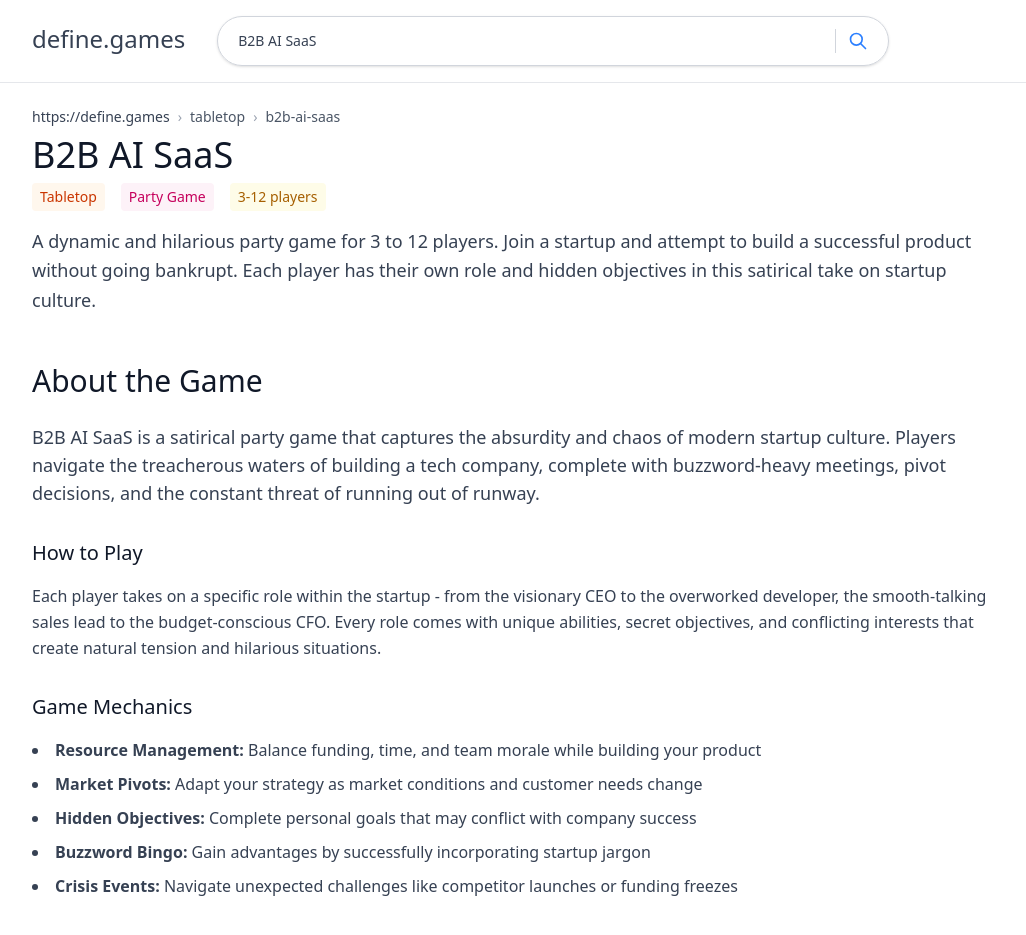
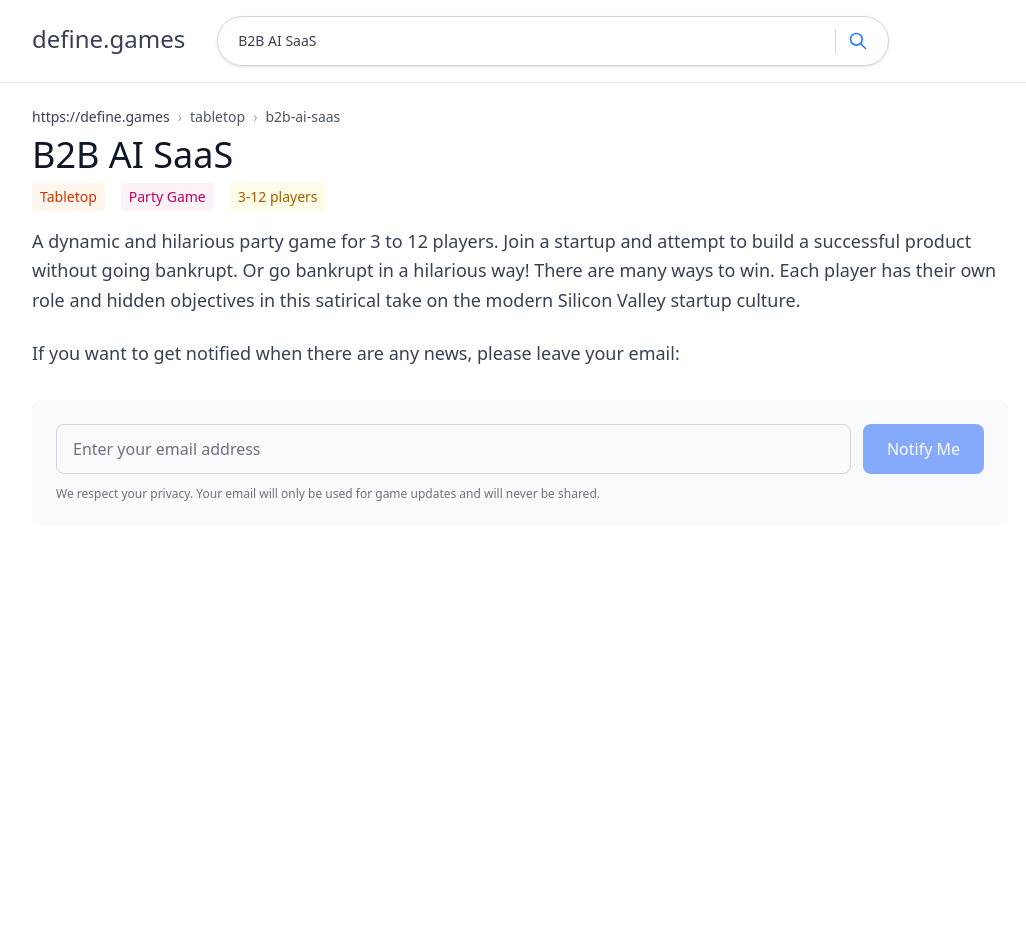
Before and after one commit to definegames/define.games, a Next.js app: page /tabletop/b2b-ai-saas in a window 1280 px wide. Shown: the top 935 px of the page, without its empty margins (120-1146 px from the left). After the commit the page ends 800 px from the top, so only its background shows below. Built offline with nearby package versions, Linux system fonts and the light colour scheme.

Commit message:
Change the B2B AI SaaS page

```diff
--- a/src/app/tabletop/b2b-ai-saas/page.tsx
+++ b/src/app/tabletop/b2b-ai-saas/page.tsx
@@ -1,6 +1,18 @@
+"use client";
+
 import Header from "@/components/Header";
+import { useState } from "react";
 
 const ROOT_URL = "https://define.games";
+const GOOGLE_SCRIPT_URL =
+  "https://script.google.com/macros/s/AKfycbyJ3aVRur8DWT0lbEXYM9AsFPg-D6a2ieAfcnX2xr66mBA8QmZWRXR2JA1sVc7PXppl/exec";
+
+const CLASSES_BY_STATUS = {
+  idle: "",
+  loading: "",
+  success: "bg-green-50 text-green-700 border border-green-200",
+  error: "bg-red-50 text-red-700 border border-red-200",
+};
 
 export default function B2BAISaaSPage(): JSX.Element {
   return (
@@ -27,140 +39,92 @@ export default function B2BAISaaSPage(): JSX.Element {
             </div>
             <p className="text-lg text-gray-700 leading-relaxed">
               A dynamic and hilarious party game for 3 to 12 players. Join a startup and attempt to build a successful
-              product without going bankrupt. Each player has their own role and hidden objectives in this satirical
-              take on startup culture.
+              product without going bankrupt. Or go bankrupt in a hilarious way! There are many ways to win. Each player
+              has their own role and hidden objectives in this satirical take on the modern Silicon Valley startup
+              culture.
             </p>
-          </div>
+            <br />
+            <p className="text-lg text-gray-700 leading-relaxed">
+              If you want to get notified when there are any news, please leave your email:
+            </p>
 
-          {/* Project Description */}
-          <div className="prose prose-gray max-w-none">
-            <h2 className="text-2xl sm:text-3xl text-gray-900 font-normal mb-6">About the Game</h2>
-
-            <div className="space-y-6 text-gray-700 leading-relaxed">
-              <p className="text-base sm:text-lg">
-                B2B AI SaaS is a satirical party game that captures the absurdity and chaos of modern startup culture.
-                Players navigate the treacherous waters of building a tech company, complete with buzzword-heavy
-                meetings, pivot decisions, and the constant threat of running out of runway.
-              </p>
-
-              <h3 className="text-xl font-medium text-gray-900 mt-8 mb-4">How to Play</h3>
-              <p>
-                Each player takes on a specific role within the startup - from the visionary CEO to the overworked
-                developer, the smooth-talking sales lead to the budget-conscious CFO. Every role comes with unique
-                abilities, secret objectives, and conflicting interests that create natural tension and hilarious
-                situations.
-              </p>
-
-              <h3 className="text-xl font-medium text-gray-900 mt-8 mb-4">Game Mechanics</h3>
-              <ul className="list-disc list-inside space-y-2">
-                <li>
-                  <strong>Resource Management:</strong> Balance funding, time, and team morale while building your
-                  product
-                </li>
-                <li>
-                  <strong>Market Pivots:</strong> Adapt your strategy as market conditions and customer needs change
-                </li>
-                <li>
-                  <strong>Hidden Objectives:</strong> Complete personal goals that may conflict with company success
-                </li>
-                <li>
-                  <strong>Buzzword Bingo:</strong> Gain advantages by successfully incorporating startup jargon
-                </li>
-                <li>
-                  <strong>Crisis Events:</strong> Navigate unexpected challenges like competitor launches or funding
-                  freezes
-                </li>
-              </ul>
-
-              <h3 className="text-xl font-medium text-gray-900 mt-8 mb-4">Player Roles</h3>
-              <div className="grid grid-cols-1 md:grid-cols-2 gap-6 my-6">
-                <div className="p-4 border border-gray-200 rounded-lg">
-                  <h4 className="font-semibold text-gray-900 mb-2">The CEO</h4>
-                  <p className="text-sm">
-                    Makes final decisions and sets company direction. Wins by achieving unicorn status, but must keep
-                    all stakeholders happy.
-                  </p>
-                </div>
-                <div className="p-4 border border-gray-200 rounded-lg">
-                  <h4 className="font-semibold text-gray-900 mb-2">The Developer</h4>
-                  <p className="text-sm">
-                    Builds the actual product while fighting against unrealistic deadlines and constantly changing
-                    requirements.
-                  </p>
-                </div>
-                <div className="p-4 border border-gray-200 rounded-lg">
-                  <h4 className="font-semibold text-gray-900 mb-2">The Sales Lead</h4>
-                  <p className="text-sm">
-                    Promises features that don&apos;t exist yet and tries to close deals to keep the company afloat.
-                  </p>
-                </div>
-                <div className="p-4 border border-gray-200 rounded-lg">
-                  <h4 className="font-semibold text-gray-900 mb-2">The CFO</h4>
-                  <p className="text-sm">
-                    Manages the burn rate and tries to prevent the company from spending money on unnecessary
-                    &quot;innovations.&quot;
-                  </p>
-                </div>
-                <div className="p-4 border border-gray-200 rounded-lg">
-                  <h4 className="font-semibold text-gray-900 mb-2">The Investor</h4>
-                  <p className="text-sm">
-                    Provides funding but expects exponential growth and may have conflicting interests with the team.
-                  </p>
-                </div>
-                <div className="p-4 border border-gray-200 rounded-lg">
-                  <h4 className="font-semibold text-gray-900 mb-2">The Marketing Manager</h4>
-                  <p className="text-sm">
-                    Creates hype around the product while trying to translate technical features into customer benefits.
-                  </p>
-                </div>
-              </div>
-
-              <h3 className="text-xl font-medium text-gray-900 mt-8 mb-4">Victory Conditions</h3>
-              <p>The game can end in multiple ways, and different players may have different victory conditions:</p>
-              <ul className="list-disc list-inside space-y-2 mt-4">
-                <li>
-                  <strong>Company Success:</strong> The startup reaches profitability or gets acquired
-                </li>
-                <li>
-                  <strong>Personal Success:</strong> Individual players complete their secret objectives
-                </li>
-                <li>
-                  <strong>Spectacular Failure:</strong> Sometimes everyone &quot;wins&quot; by creating the most
-                  entertaining crash and burn
-                </li>
-              </ul>
-
-              <h3 className="text-xl font-medium text-gray-900 mt-8 mb-4">Game Components</h3>
-              <div className="bg-gray-50 p-6 rounded-lg mt-6">
-                <ul className="list-disc list-inside space-y-2">
-                  <li>120+ Event cards featuring real startup scenarios (slightly exaggerated)</li>
-                  <li>12 Role cards with unique abilities and secret objectives</li>
-                  <li>Resource tokens (Funding, Time, Morale, Technical Debt)</li>
-                  <li>Product development board with milestone tracks</li>
-                  <li>Market condition dice and customer feedback cards</li>
-                  <li>Buzzword reference guide (for authentic startup communication)</li>
-                </ul>
-              </div>
-
-              <h3 className="text-xl font-medium text-gray-900 mt-8 mb-4">Development Status</h3>
-              <p>
-                Currently in playtesting phase with various startup communities and board game groups. The game
-                mechanics have been refined through extensive testing, and we&apos;re now focusing on balancing the
-                humor with engaging gameplay. The goal is to create a game that&apos;s both funny for those familiar
-                with startup culture and accessible to those who aren&apos;t.
-              </p>
-
-              <div className="bg-blue-50 p-6 rounded-lg mt-8">
-                <h4 className="font-semibold text-blue-900 mb-2">Coming Soon</h4>
-                <p className="text-blue-800">
-                  Expected release date: Q2 2026. The game will be available as both a physical tabletop version and a
-                  digital adaptation for online play.
-                </p>
-              </div>
-            </div>
+            {/* Email Collection Form */}
+            <EmailCollectionForm />
           </div>
         </div>
       </main>
     </div>
   );
 }
+
+function EmailCollectionForm(): JSX.Element {
+  const [email, setEmail] = useState("");
+  const [status, setStatus] = useState<"idle" | "loading" | "success" | "error">("idle");
+  const [message, setMessage] = useState("");
+
+  const handleSubmit = async (e: React.FormEvent): Promise<void> => {
+    e.preventDefault();
+
+    if (!email) {
+      setStatus("error");
+      setMessage("Please enter a valid email address");
+      return;
+    }
+
+    setStatus("loading");
+    setMessage("");
+
+    try {
+      await fetch(GOOGLE_SCRIPT_URL, {
+        method: "POST",
+        headers: { "Content-Type": "application/json" },
+        mode: "no-cors", // Required for Google Apps Script
+        body: JSON.stringify({ email: email }),
+      });
+
+      // Since we're using no-cors mode, we can't read the response
+      // We'll assume success if no error is thrown
+      setStatus("success");
+      setMessage("Thank you! We'll keep you updated on our progress.");
+      setEmail("");
+    } catch (error) {
+      console.error("Error submitting email:", error);
+      setStatus("error");
+      setMessage("Something went wrong. Please try again later.");
+    }
+  };
+
+  return (
+    <div className="mt-8 p-6 bg-gray-50 rounded-lg">
+      <form onSubmit={handleSubmit} className="space-y-4">
+        <div className="flex flex-col sm:flex-row gap-3">
+          <input
+            type="email"
+            value={email}
+            onChange={(e) => setEmail(e.target.value)}
+            placeholder="Enter your email address"
+            className="flex-1 px-4 py-3 border border-gray-300 rounded-lg focus:ring-2
+              focus:ring-blue-500 focus:border-blue-500 outline-none text-gray-900
+              placeholder-gray-500"
+            disabled={status === "loading"}
+          />
+          <button
+            type="submit"
+            disabled={status === "loading" || !email}
+            className="px-6 py-3 bg-blue-600 text-white rounded-lg hover:bg-blue-700
+              focus:ring-2 focus:ring-blue-500 focus:ring-offset-2 disabled:opacity-50
+              disabled:cursor-not-allowed transition-colors font-medium"
+          >
+            {status === "loading" ? "Submitting..." : "Notify Me"}
+          </button>
+        </div>
+
+        {message && <div className={`p-3 rounded-lg text-sm ${CLASSES_BY_STATUS[status]}`}>{message}</div>}
+      </form>
+
+      <p className="mt-3 text-xs text-gray-500">
+        We respect your privacy. Your email will only be used for game updates and will never be shared.
+      </p>
+    </div>
+  );
+}
```
